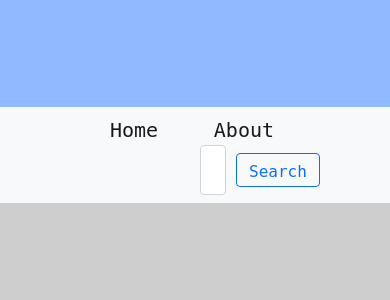
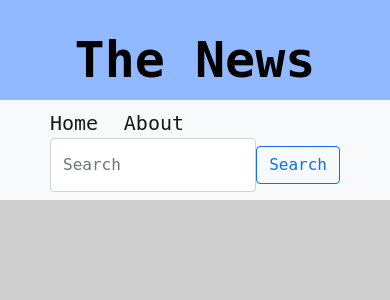
Before and after one commit to Ranajit08/The_News, a Flask app: page / in a window 390 px wide; the page is wider, and only the part inside the window is pictured. Shown: the top 300 px of that part. Run offline with Flask 3, Linux system fonts and the light colour scheme; data that the repository does not hold is empty.

Commit message:
some improvements

```diff
--- a/static/style.css
+++ b/static/style.css
@@ -1,11 +1,22 @@
 #container{
     display: flex;
     justify-content: center;
+    align-items: center;
     flex-direction: column;
     height: auto;
-    width: 1000px;
+    width: auto;
+    margin: 20px auto;
     text-align: center;
     margin-top: 150px;
+    margin-left: 150px;
+    margin-right: 150px;
+}
+
+main{
+    display: flex;
+    justify-content: center;
+    align-items: center;
+    text-align: center;
 }
 
 #about{
@@ -15,42 +26,6 @@
     height: auto;
     width: auto;
     padding: 20px;
-}
-
-header > nav {
-    background-color: rgb(240,226,142);
-}
-
-header > h1{
-    text-align: center;
-    margin-top: 30px;
-    margin-bottom: 10px;
-    padding-left: 575px;
-    padding-right: 575px;
-    color: black;
-    font-weight: bold;
-}
-
-nav > form > button{
-    margin-left: 10px;
-}
-
-nav > div{
-    margin-left: 80px;
-}
-
-nav > div > a{
-    padding-left: 30px;
-}
-
-nav > form{
-    height: 50px;
-    width: 300px;
-    display: flex;
-    justify-content: space-between;
-    flex-direction: row;
-    margin-left: 200px;
-    margin-right: 80px;
 }
 
 body{
@@ -65,7 +40,7 @@ body{
 #card{
     height: auto;
     width: auto;
-    padding: 10px;
+    padding: 20px;
     margin: 10px;
     border-radius: 10px;
     display: flex;
@@ -86,11 +61,33 @@ body{
 }
 
 header{
+    display: flex;
+    flex-direction: column;
     background-color: rgb(144,185,255);
     position: fixed;
     top: 0;
     right: 0;
     left: 0;
+}
+
+header > nav {
+    background-color: rgb(240,226,142);
+    padding-left: 50px;
+    padding-right: 50px;
+}
+
+nav > form{
+    display: flex;
+    flex-direction: row;
+    justify-content: space-evenly;
+}
+
+header > h1{
+    text-align: center;
+    margin-top: 30px;
+    margin-bottom: 10px;
+    color: black;
+    font-weight: bold;
 }
 
 .btn{
@@ -103,3 +100,23 @@ footer{
     margin: 10px;
     text-align: center;
 }
+
+/* for mobile device view */
+
+@media (max-width: 600px){
+    header > h1{
+        text-align: center;
+        font-size: 50px;
+    }
+
+    #container{
+        margin-top: 20px;
+        margin-left: 5px;
+        margin-right: 5px;
+    }
+
+    #card > img{
+        height: auto;
+        width: 100%;
+    }
+}
```
Also changed, not shown: README.md.
